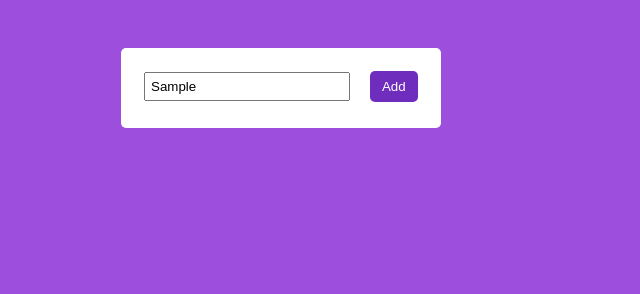
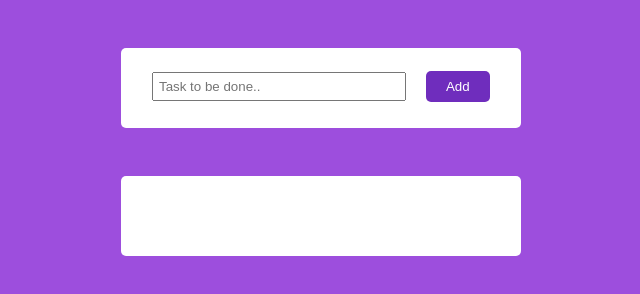
Before and after one commit to SanmiJohn/To-Do-List, a plain HTML site: page index.html in a window 1280 px wide. Both pictures are taken after typing "Sample" into the empty fields and a click on the button "Add". Shown: the whole page, without its empty margins (359-999 px from the left). Drawn offline with Linux system fonts and the light colour scheme.

Commit message:
Update app.js

```diff
--- a/app.css
+++ b/app.css
@@ -14,9 +14,10 @@ main {
 
 section {
     background-color: white;
-    width: 20rem;
+    width: 25rem;
     height: 5rem;
     border-radius: 5px;
+    margin-bottom: 3rem;
 }
 
 button {
@@ -28,12 +29,19 @@ button {
 section>input {
     margin-top: 1.5rem;
     margin-right: 1rem;
-    width: 12rem;
+    width: 15rem;
     padding: 0.3rem;
 }
 
 section>button {
-    width: 3rem;
+    width: 4rem;
     height: 1.9rem;
     border-radius: 5px;
 }
+
+.todoitems {
+    background-color: white;
+    width: 25rem;
+    height: 5rem;
+    border-radius: 5px;
+}
--- a/app.js
+++ b/app.js
@@ -0,0 +1,16 @@
+const TodoBox = document.getElementById('todobox')
+const Addbtn = document.querySelector(".addbtn")
+const Input = document.querySelector("#input")
+
+function Add() {
+    console.log(Input.value)
+    Input.value = ''
+    TodoBox.classList.add('todoitems')
+
+    let InputValue = document.createElement('div')
+    InputValue.innerText = Input.value
+    TodoBox.append(InputValue)
+}
+
+Addbtn.addEventListener("click", Add)
+// Addbtn.addEventListener("click", Cross)
--- a/index.html
+++ b/index.html
@@ -12,12 +12,14 @@
 <body>
     <main>
         <section>
-            <input type="text" placeholder="Task to be done..">
-            <button>Add</button>
+            <input type="text" placeholder="Task to be done.." id="input">
+            <button class="addbtn">Add</button>
         </section>
 
         <aside>
+            <div id="todobox">
 
+            </div>
         </aside>
     </main>
 
```
